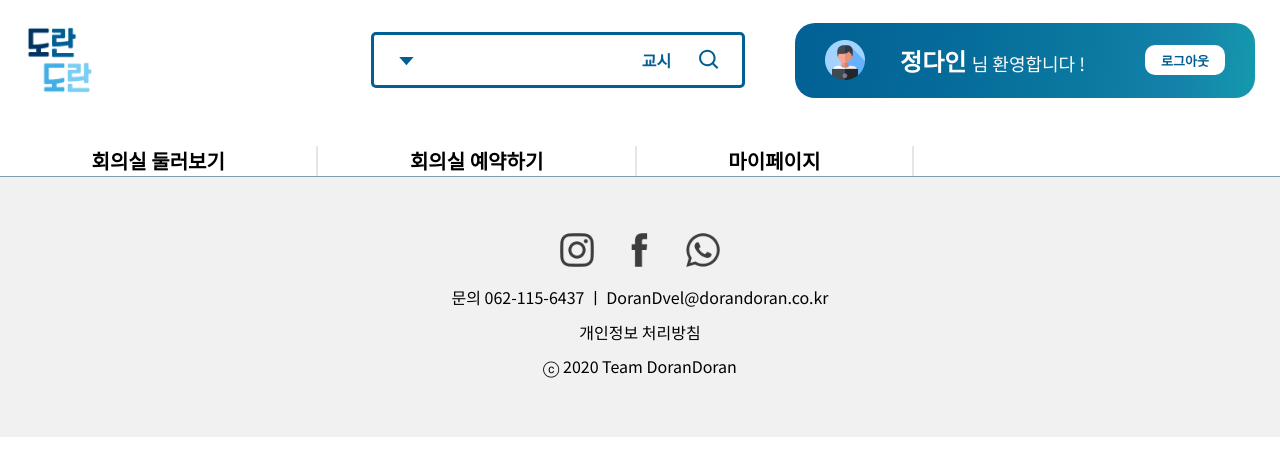
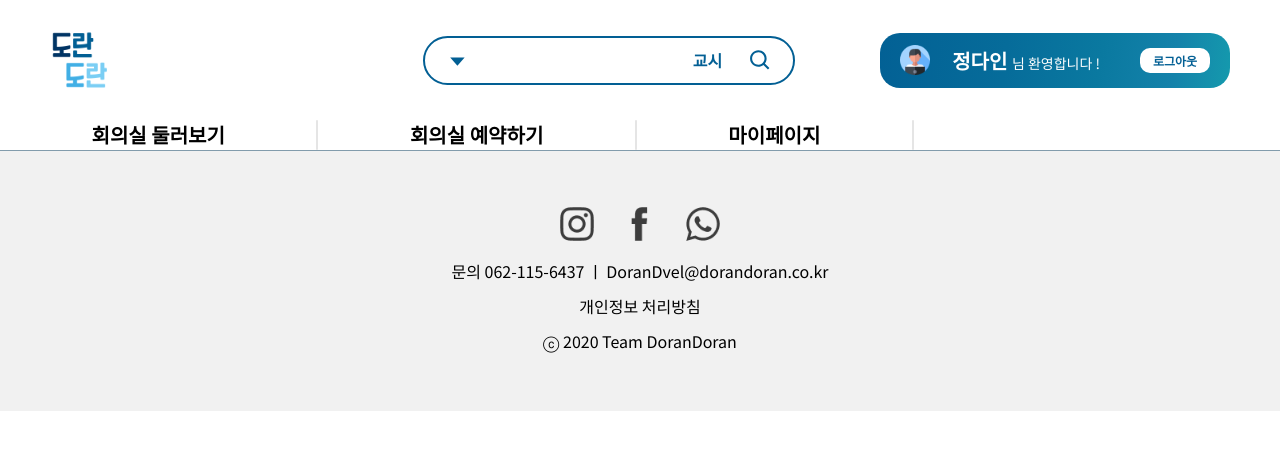
Before and after one commit to Doran-Doran-development/Doran-Doran-Client, a React (Create React App) app: page /Home in a window 1280 px wide. Shown: the top 476 px of the page. Built offline with nearby package versions, Linux system fonts and the light colour scheme.

Commit message:
[Update] Header space

```diff
--- a/src/Components/Header/Styled.js
+++ b/src/Components/Header/Styled.js
@@ -3,12 +3,13 @@ import styled from "styled-components";
 //#region 1.Header Style
 export const HeaderWrapper = styled.div`
   display: flex;
-  justify-content: space-around;
+  justify-content: space-between;
   align-items: center;
   height: 120px;
-  .search{
-    width:600px;
-    display:flex;
+  padding: 0 50px;
+  .search {
+    width: 600px;
+    display: flex;
     justify-content: flex-end;
   }
 `;
@@ -18,17 +19,17 @@ export const LogoContainer = styled.div`
   justify-content: center;
   align-items: center;
   img {
-    width: 70px;
-    height: 70px;
+    width: 60px;
+    height: 60px;
   }
 `;
 
 export const SearchContainer = styled.div`
-  height: 50px;
+  height: 45px;
   width: 368px;
   display: flex;
-  border: 3px solid #025f94;
-  border-radius: 5px;
+  border: 2px solid #025f94;
+  border-radius: 25px;
   input {
     border: 0;
   }
@@ -49,8 +50,8 @@ export const SearchContainer = styled.div`
   }
 `;
 export const InfoContainer = styled.div`
-  width: 460px;
-  height: 75px;
+  width: 350px;
+  height: 55px;
   display: flex;
   justify-content: space-around;
   align-items: center;
@@ -63,39 +64,42 @@ export const InfoContainer = styled.div`
     #1482aa 83.62%,
     #15a6af 108.5%
   );
-  div{
-    display:flex;
-    justify-content:space-between;
-    width:260px;
-  }
-  span {
-    color: white;
-    align-self: center;
-    font-size: 18px;
-    strong {
-      font-size: 24px;
+  div {
+    display: flex;
+    justify-content: space-between;
+    width: 200px;
+    img {
+      width: 30px;
+      height: 30px;
+    }
+    span {
+      color: white;
+      align-self: center;
+      font-size: 14px;
+      strong {
+        font-size: 20px;
+      }
     }
   }
   button {
-    width: 80px;
-    height: 30px;
+    width: 70px;
+    height: 25px;
     background-color: white;
     border-radius: 10px;
     border: none;
     color: #025f94;
     font-weight: bold;
-    font-size: 13px;
+    font-size: 12px;
   }
 `;
 //#endregion
 
 //#region  2. RouterContainer Style
 export const RouterWrapper = styled.div`
-  margin-top: 2vw;
   display: flex;
   flex-direction: row;
   justify-content: space-evenly;
-  border-bottom: 1px solid #829CAC;
+  border-bottom: 1px solid #829cac;
   .line {
     height: 30px;
     border-right: 2px solid #e5e5e5;
```
